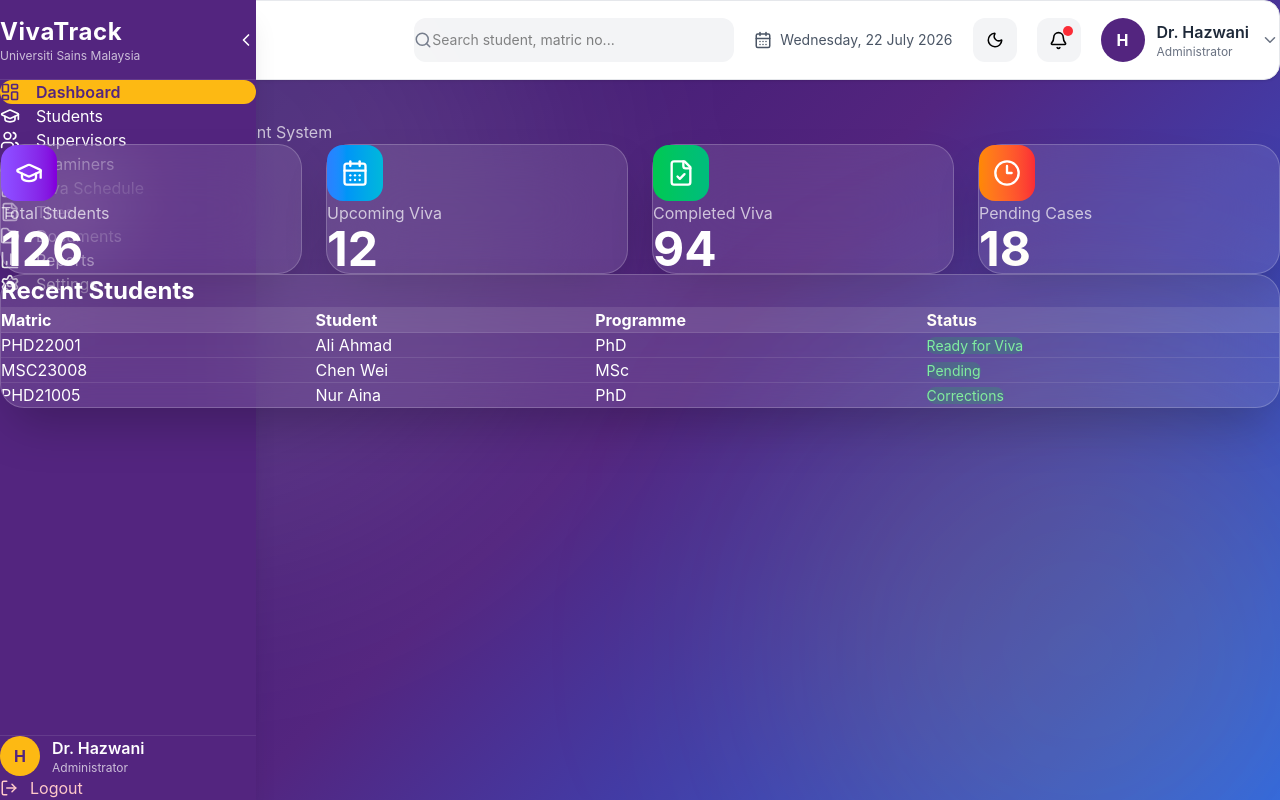
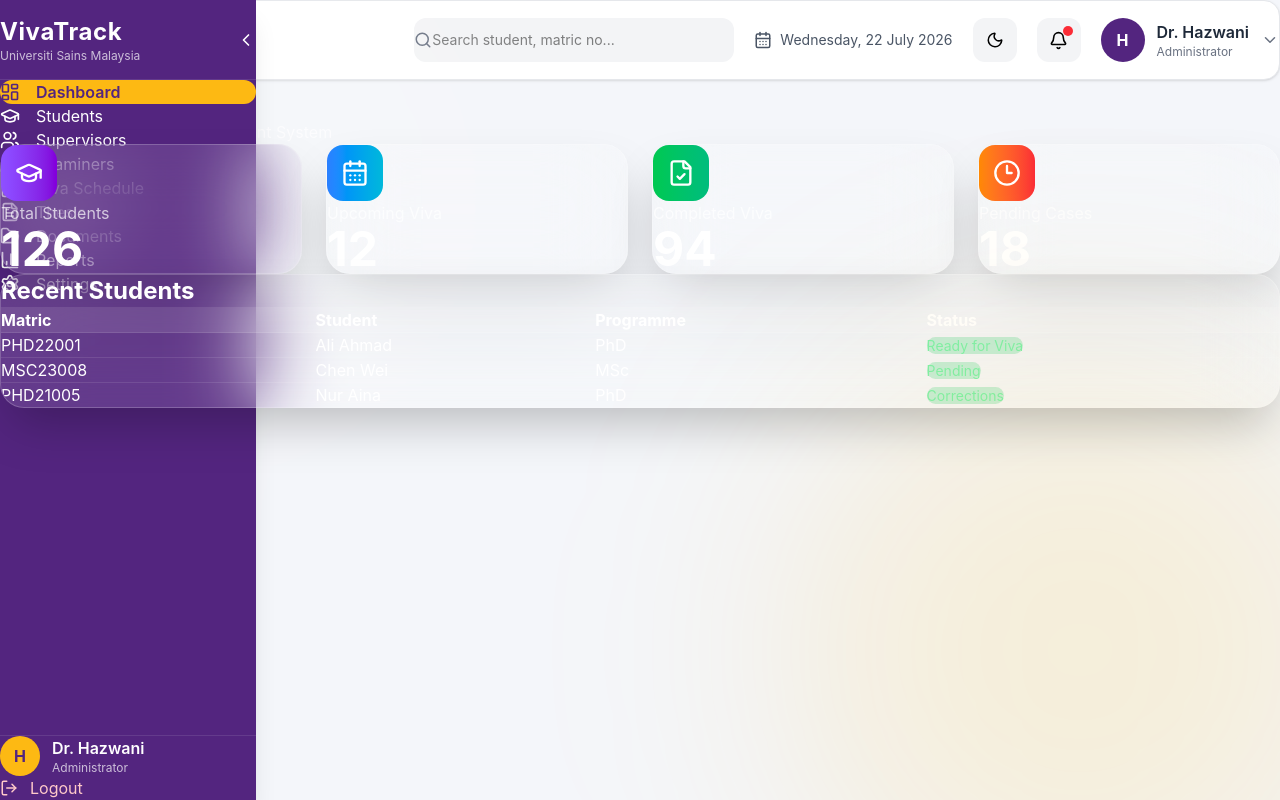
Before and after one commit to hazwanihanafi-commits/VivaVoceTrack, a React (Vite) app in the folder frontend/: page / in a window 1280 px wide. Built offline with nearby package versions, Linux system fonts and the light colour scheme.

Commit message:
Update MainLayout.jsx

```diff
--- a/frontend/src/layouts/MainLayout.jsx
+++ b/frontend/src/layouts/MainLayout.jsx
@@ -1,19 +1,21 @@
-import { Outlet } from "react-router-dom";
 import Sidebar from "../components/Sidebar";
 import Topbar from "../components/Topbar";
+import { Outlet } from "react-router-dom";
 
 export default function MainLayout() {
   return (
-    <div className="min-h-screen">
+    <div className="bg-[#F4F6FA] min-h-screen">
 
       <Sidebar />
 
-      <main className="ml-72 p-8">
+      <main className="ml-64 p-8">
 
         <Topbar />
 
         <div className="mt-8">
+
           <Outlet />
+
         </div>
 
       </main>
```
